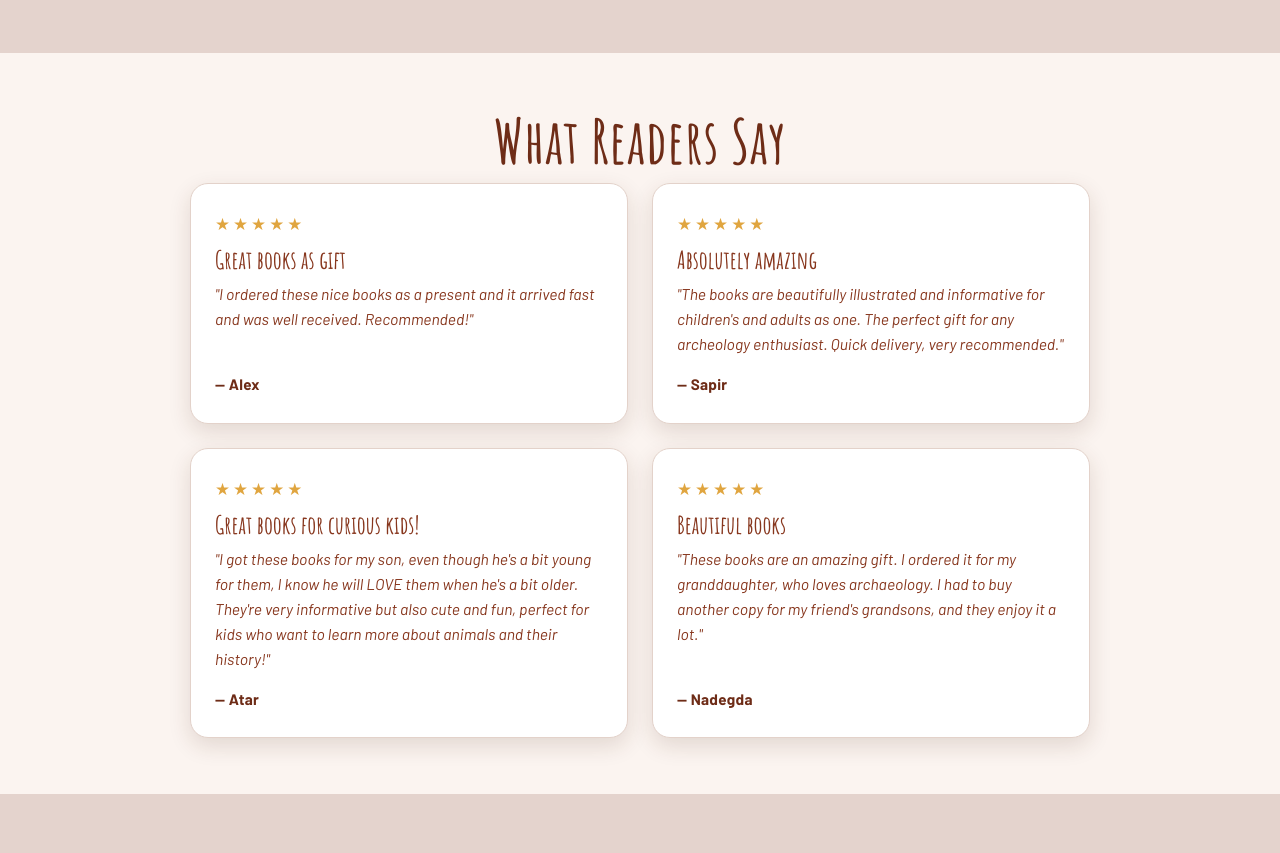
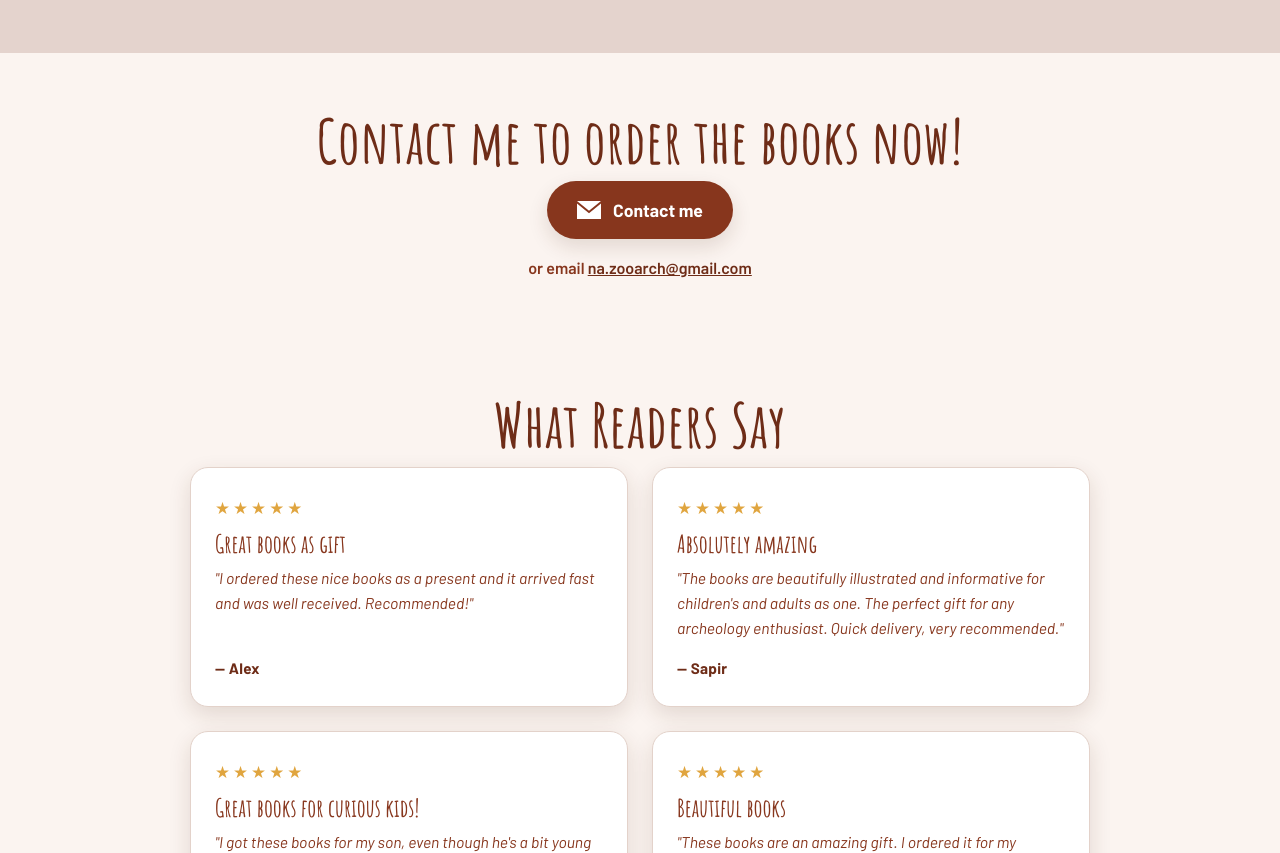
Before and after one commit to LinoyNA/Zooarch_site, a plain HTML site: page index.html in a window 1280 px wide. Shown: the part 4098-4951 px from the top of the page. Drawn offline with Linux system fonts and the light colour scheme.

Commit message:
Add a second Contact section after the museums section
Co-Authored-By: Claude Opus 4.8 <noreply@anthropic.com>
Claude-Session: https://claude.ai/code/session_01WeaKBUnvR9rdy8FtybXU4b

```diff
--- a/index.html
+++ b/index.html
@@ -579,6 +579,20 @@
   </div>
 </section>
 
+<!-- ================= CONTACT (after museums) ================= -->
+<section class="band">
+  <div class="wrap">
+    <h2 class="sec-title">Contact me to order the books now!</h2>
+    <div class="contact-cta">
+      <a class="mail-btn" href="https://mail.google.com/mail/?view=cm&amp;fs=1&amp;to=na.zooarch@gmail.com&amp;su=Book%20Order%20%E2%80%93%20ZooArchaeology%20for%20Kids&amp;body=Hi%20Dr.%20Namdar%2C%0A%0AI'd%20like%20to%20order%3A%0A-%20Book%20I%3A%20Hunter-Gatherers%20%26%20Wild%20Species%0A-%20Book%20II%3A%20The%20Neolithic%20Revolution%0A%0AShipping%20address%3A%0A%0AThank%20you!" target="_blank" rel="noopener" aria-label="Contact me by email">
+        <svg viewBox="0 0 24 24"><path d="M12 12.713l-11.985-9.713h23.97l-11.985 9.713zm0 2.574l-12-9.725v15.438h24v-15.438l-12 9.725z"/></svg>
+        Contact me
+      </a>
+    </div>
+    <p class="contact-email">or email <a href="mailto:na.zooarch@gmail.com">na.zooarch@gmail.com</a></p>
+  </div>
+</section>
+
 <!-- ================= REVIEWS ================= -->
 <section class="band">
   <div class="wrap">
```
